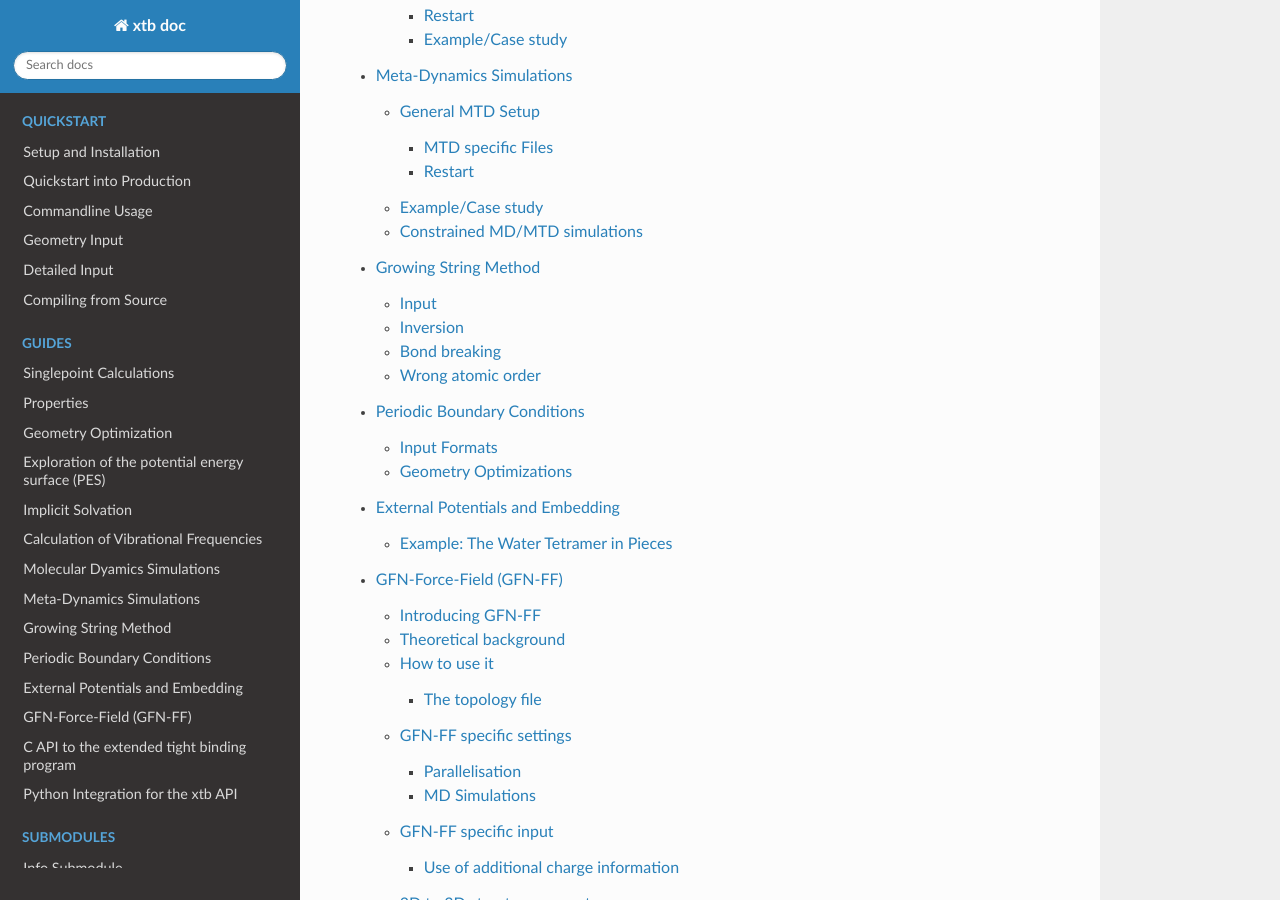
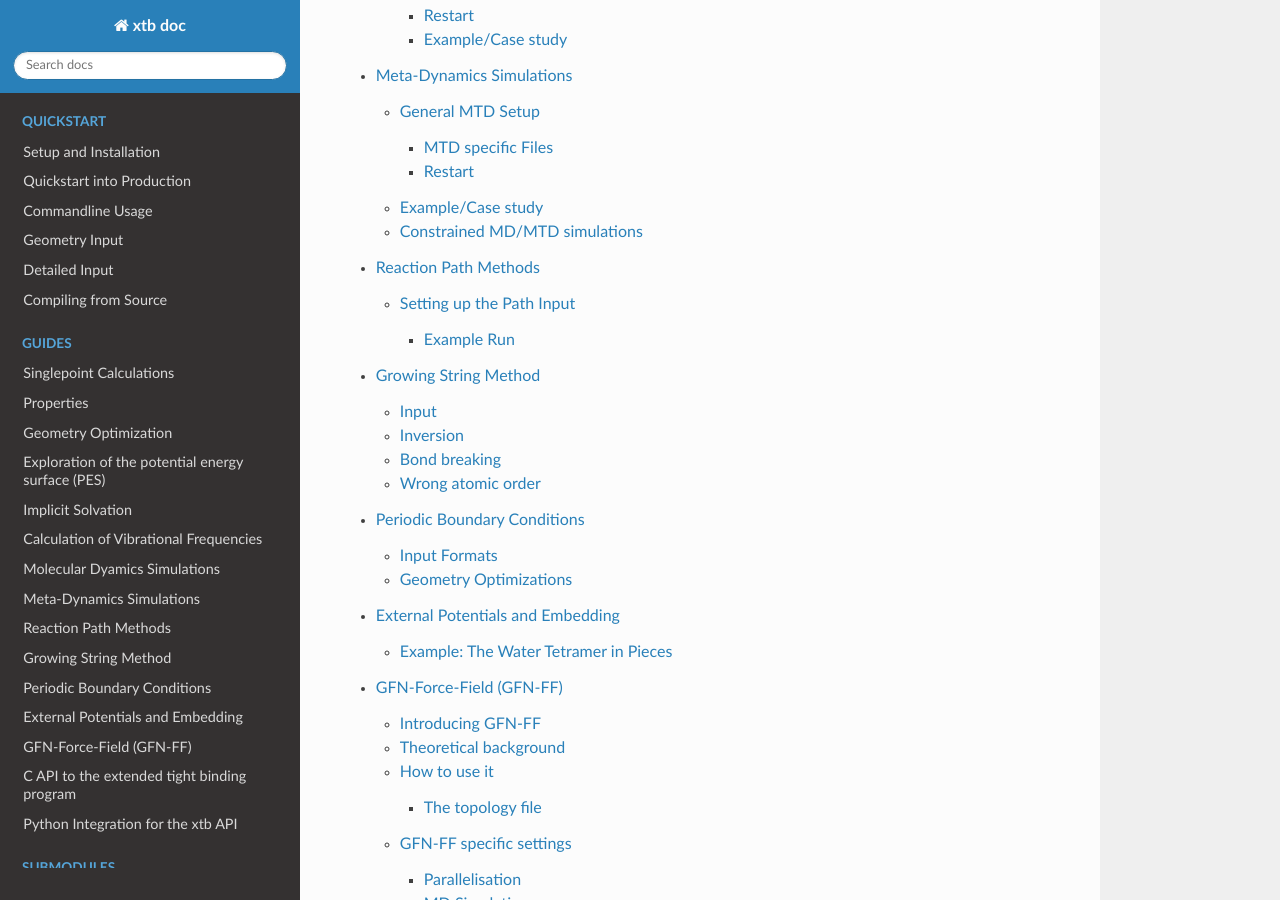
Before and after one commit to grimme-lab/xtb_docs, a Sphinx documentation site: the page built from source/contents.rst, in a window 1280 px wide and 900 px high, scrolled down 3821 px. Built offline with Sphinx 7.4.7 and the Read the Docs theme 2.0.0, drawn with Linux system fonts in a browser that asks for light colours; some of the changed lines change nothing that is shown.

Commit message:
Add short guide on MTD reaction path finder (#40)
- use example input for testing the implementation
- add default parameters from xtbrc

```diff
--- a/source/contents.rst
+++ b/source/contents.rst
@@ -68,6 +68,7 @@
    hessian
    md
    mtd
+   path
    gsm
    periodic_boundary_conditions
    pcem
--- /dev/null
+++ b/source/path.rst
@@ -0,0 +1,193 @@
+.. _path:
+
+-----------------------
+ Reaction Path Methods
+-----------------------
+
+.. important::
+
+   This guide refers to the meta-dynamics reaction path finder.
+   While this approach is simpler and usually faster than nugded elastic
+   band (NEB) methods or growing string methods (GSM) it might not be
+   as reliable for more difficult reaction paths.
+
+   See the :ref:`gsm` guide for details on alternative reaction path finders.
+
+.. contents::
+
+Setting up the Path Input
+=========================
+
+The meta-dynamics reaction path finder is based on a simple metadynamics bias
+potential adding a repulsive potential on the reactant structure and an
+attractive potential on the product structure.
+If the potential is chosen correctly a straight-forward geometry optimization
+should yield the reaction path between reactant and product.
+
+The main difficulty lies in the choice of the correct repulsive and attractive
+potential to avoid artificial local minima that will stop the optimization.
+To overcome this issue the meta-dynamics reaction path finder will run several
+combinations of potential shapes to obtain the reaction path.
+
+A usual invokation of the path finder is given here
+
+.. code-block:: none
+
+   xtb --gfnff start.xyz --path end.xyz --input path.inp
+
+For this guide we will use the GFN-FF as it is fast and the path generation
+therefore near instant. Keep in mind, that the GFN-FF can only break bonds,
+dissociation reactions will therefore usually work fine, while association
+reactions are likely to fail, as the topology is generated for the reactant
+geometry.
+If you want to model an association try to swap reactant and product and model
+the respective dissociation instead or use a quantum mechanical method like
+GFN2-xTB instead.
+
+The recommended settings for running the pathfinder can be somewhat system
+dependent, a good starting point is this set of values:
+
+.. code-block:: none
+   :caption: path.inp
+
+   $path
+      nrun=1
+      npoint=25
+      anopt=10
+      kpush=0.003
+      kpull=-0.015
+      ppull=0.05
+      alp=1.2
+   $end
+
+
+Example Run
+-----------
+
+A possible input for a Diels-Alder reaction is given here.
+The starting structure for this example
+
+.. code-block:: none
+   :caption: start.xyz
+
+   15
+
+   C   -1.05403119  -0.85921125  -1.07844148
+   O   -0.74716995  -1.59204846   0.00037929
+   C    1.91999122   0.31825506  -0.65929558
+   C   -1.56348463   0.34378897  -0.70923752
+   C   -1.05432765  -0.85883374   1.07895685
+   C    1.92016161   0.31774885   0.65905212
+   C   -1.56373749   0.34366980   0.70888173
+   H   -0.86626022  -1.30691107  -2.03849048
+   H    2.21980037  -0.54462844  -1.23619995
+   H    1.61547946   1.18008308  -1.23636699
+   H   -1.89753571   1.13638114  -1.35561033
+   H   -0.86679445  -1.30614725   2.03907198
+   H    2.21960266  -0.54586684   1.23524723
+   H    1.61610877   1.17913244   1.23678680
+   H   -1.89780281   1.13623322   1.35526633
+
+The product structure given here
+
+.. code-block:: none
+   :caption: end.xyz
+
+   15
+
+   C   -0.33650300  -0.52567500  -1.05221900
+   O   -0.49920800  -1.44888700   0.00032300
+   C    1.08232400   0.03657400  -0.76729600
+   C   -1.29917500   0.57935400  -0.66347200
+   C   -0.33671300  -0.52527900   1.05252700
+   C    1.08262000   0.03575900   0.76715400
+   C   -1.29967800   0.57933100   0.66328300
+   H   -0.47204500  -0.99959700  -2.02194900
+   H    1.84062900  -0.63339500  -1.16910900
+   H    1.22478200   1.02637400  -1.19722100
+   H   -1.79017300   1.24152200  -1.35666900
+   H   -0.47213100  -0.99881000   2.02246200
+   H    1.84129300  -0.63425300   1.16825900
+   H    1.22479600   1.02528600   1.19777000
+   H   -1.79081700   1.24169700   1.35615700
+
+Running the calculation should yield an output similar to this
+
+.. code-block:: none
+   :emphasize-lines: 46
+
+              -------------------------------------------------
+             |                     P A T H                     |
+             |            RMSD-Push/Pull Path Finder           |
+              -------------------------------------------------
+    reading reference structures from end.xyz ...
+   reactant product RMSD :    1.010
+   initial k push/pull (in code xNat) :    0.003   -0.015
+   initial Gaussian width (1/Bohr)    :    1.200
+   # refinement runs                  :   1
+   # of 'an'-optimization steps       :  10
+   # optlevel                         :   0
+
+   degenerate system : F 0.260023 0.367379
+    18 # points, run   1 for k push/pull/alpha :   0.003  -0.015   1.200      prod-ed RMSD:   0.403
+    18 # points, run   2 for k push/pull/alpha :   0.005  -0.022   1.200      prod-ed RMSD:   0.345
+    19 # points, run   3 for k push/pull/alpha :   0.007  -0.034   1.200      prod-ed RMSD:   0.295
+    21 # points, run   4 for k push/pull/alpha :   0.010  -0.051   1.200      prod-ed RMSD:   0.255
+    35 # points, run   5 for k push/pull/alpha :   0.015  -0.076   1.200      prod-ed RMSD:   0.219
+    42 # points, run   6 for k push/pull/alpha :   0.023  -0.114   1.200      prod-ed RMSD:   0.185
+    17 # points, run   1 for k push/pull/alpha :   0.003  -0.015   1.000      prod-ed RMSD:   0.421
+
+    path trials (see xtbpath_*.xyz), energies in kcal/mol
+   run 1  barrier:  17.97  dE:  17.18  product-end path RMSD:   0.403
+   run 2  barrier:  26.58  dE:  26.36  product-end path RMSD:   0.345
+   run 3  barrier:  36.99  dE:  36.74  product-end path RMSD:   0.295
+   run 4  barrier:  49.35  dE:  47.69  product-end path RMSD:   0.255
+   run 5  barrier:  65.06  dE:  60.90  product-end path RMSD:   0.219
+   run 6  barrier:  93.33  dE:  77.75  product-end path RMSD:   0.185
+   run 7  barrier:  15.73  dE:  14.87  product-end path RMSD:   0.421
+   path  6 taken with   42 points.
+   screening points ...
+   new # points : 22
+   start path on file xtbpath_0.xyz
+   refinement cycle   1
+    optimizing points            2  ...
+    optimizing points           10  ...
+    optimizing points           20  ...
+
+   forward  barrier (kcal)  :    77.745
+   backward barrier (kcal)  :     0.000
+   reaction energy  (kcal)  :    77.745
+   opt. pull strength       :     0.050
+   norm(g) at est. TS, point: 0.08064  19
+
+   terminated because max. # cycles reached
+   estimated TS on file xtbpath_ts.xyz
+   path data (pmode=approx. path mode):
+   point     drms     energy pmode ovlp pmode grad
+      2     0.000    -1.590     0.930  -0.00220
+      3     0.077    -1.349     0.991   0.00036
+      4     0.149    -0.939     1.000   0.00061
+      5     0.220    -0.326     1.000   0.00092
+      6     0.291     0.560     0.991   0.00133
+      7     0.362     1.726     0.915   0.00180
+      8     0.430     3.244     0.937   0.00250
+      9     0.495     5.181     0.987   0.00316
+     10     0.560     7.641     0.940   0.00405
+     11     0.625    10.590     0.807   0.00458
+     12     0.693    14.099     0.532   0.00641
+     13     0.751    17.975     0.642   0.00698
+     14     0.810    22.543    -0.007   0.01109
+     15     0.854    25.963    -0.046   0.00673
+     16     0.908    25.377    -0.247  -0.00139
+     17     0.953    27.441    -0.029   0.00435
+     18     1.003    29.220    -0.562   0.00370
+     19     1.054    31.613    -0.361   0.00535
+     20     1.102    27.815    -0.402  -0.00793
+     21     1.153    28.778    -0.094   0.00283
+     22     1.189    77.745     0.304   0.03345
+
+The final transition state guess can be found in ``xtbpath_ts.xyz``, depicted here:
+
+.. figure:: ../figures/path-ts.png
+   :scale: 50 %
+   :alt: transition state
```
Also changed, not shown: figures/path-ts.png (added).
